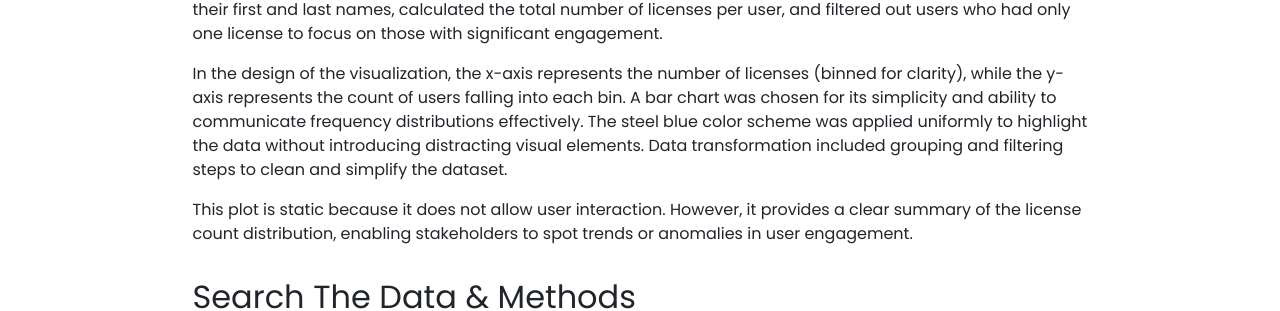
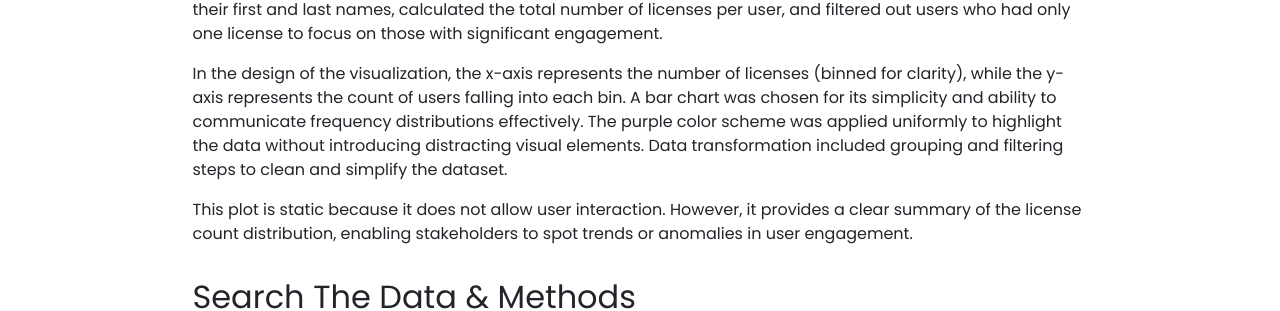
Before and after one commit to ssdd8/ssdd8.github.io, a Jekyll site: the page built from _projects/Static Plot.md, in a window 1280 px wide. Shown: the part 785-1096 px from the top of the page. Built offline with Jekyll 4.4.1, drawn with Linux system fonts in a browser that asks for light colours; nearby versions of some CDN libraries.

Commit message:
Update Static Plot.md

```diff
--- a/_projects/Static Plot.md
+++ b/_projects/Static Plot.md
@@ -25,7 +25,7 @@ We can use a vegachart HTML tag like so:
 
 The first plot visualizes the distribution of the number of licenses held by users. This distribution helps us understand the degree of engagement of users in terms of license acquisition. To create this, I grouped users by their first and last names, calculated the total number of licenses per user, and filtered out users who had only one license to focus on those with significant engagement.
 
-In the design of the visualization, the x-axis represents the number of licenses (binned for clarity), while the y-axis represents the count of users falling into each bin. A bar chart was chosen for its simplicity and ability to communicate frequency distributions effectively. The steel blue color scheme was applied uniformly to highlight the data without introducing distracting visual elements. Data transformation included grouping and filtering steps to clean and simplify the dataset.
+In the design of the visualization, the x-axis represents the number of licenses (binned for clarity), while the y-axis represents the count of users falling into each bin. A bar chart was chosen for its simplicity and ability to communicate frequency distributions effectively. The purple color scheme was applied uniformly to highlight the data without introducing distracting visual elements. Data transformation included grouping and filtering steps to clean and simplify the dataset.
 
 This plot is static because it does not allow user interaction. However, it provides a clear summary of the license count distribution, enabling stakeholders to spot trends or anomalies in user engagement.
 
```
